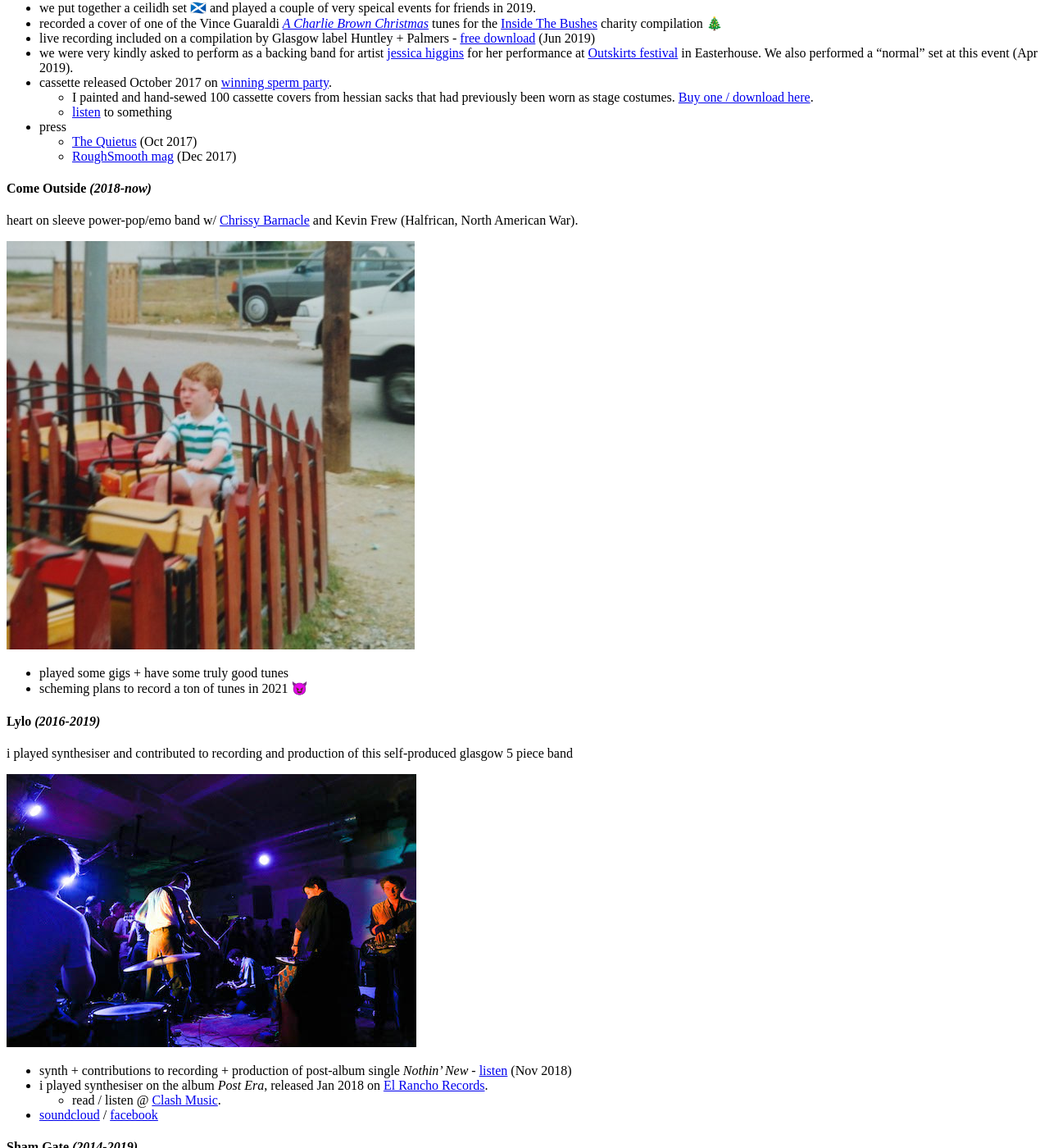
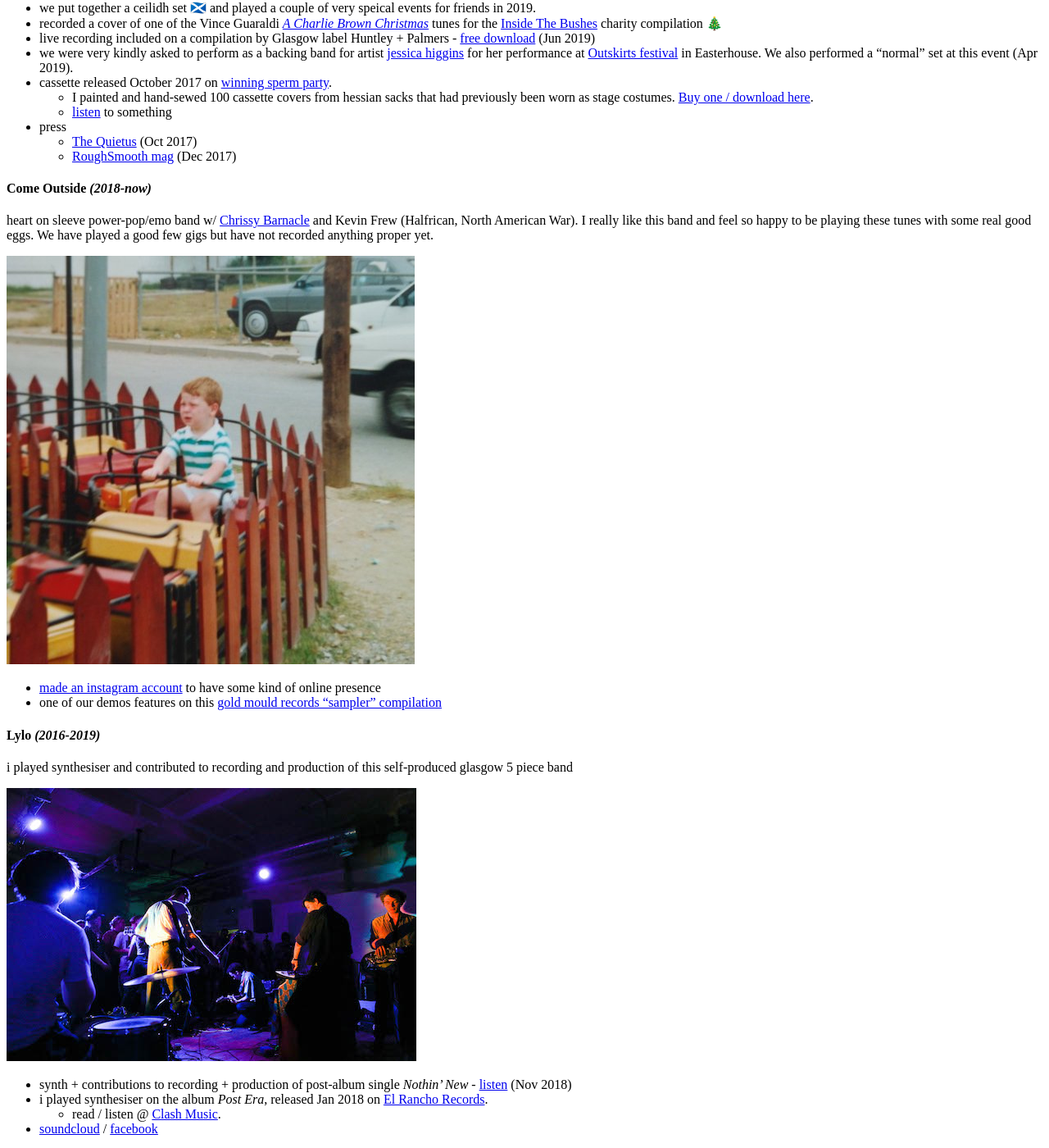
Before and after one commit to kingdomlevel/kingdomlevel.github.io, a Jekyll site: the page built from index.markdown, in a window 1280 px wide and 1400 px high, scrolled down 1451 px. Shown: the whole window at 82% size. Built offline with Jekyll 4.4.1, drawn with Linux system fonts in a browser that asks for light colours; our own code applies the rules of GitHub Pages for plain Markdown files.

Commit message:
updates come outside info

```diff
--- a/index.markdown
+++ b/index.markdown
@@ -39,11 +39,14 @@ chunky musical trio w/ Laurie Pitt (Golden Teacher, Modern Institute, Thoth) and
 
 #### Come Outside _(2018-now)_
 heart on sleeve power-pop/emo band w/ [Chrissy Barnacle][chrissy] and Kevin Frew (Halfrican, North American War).
+I really like this band and feel so happy to be playing these tunes with some real good eggs.
+We have played a good few gigs but have not recorded anything proper yet.
 
-![photo by mama frew][kevin]
+![photo of a boy wearing a celtic top crying on a roundabout. taken by kevin's mum][kevin]
 
-+ played some gigs + have some truly good tunes
-+ scheming plans to record a ton of tunes in 2021 😈
++ [made an instagram account](https://www.instagram.com/comeoutsidemusic/) to have some kind of online presence
++ one of our demos features on this [gold mould records "sampler" compilation](https://goldmoldrecords.bandcamp.com/album/spring-sampler-22)
+
 
 #### Lylo _(2016-2019)_
 i played synthesiser and contributed to recording and production of this self-produced glasgow 5 piece band
```
